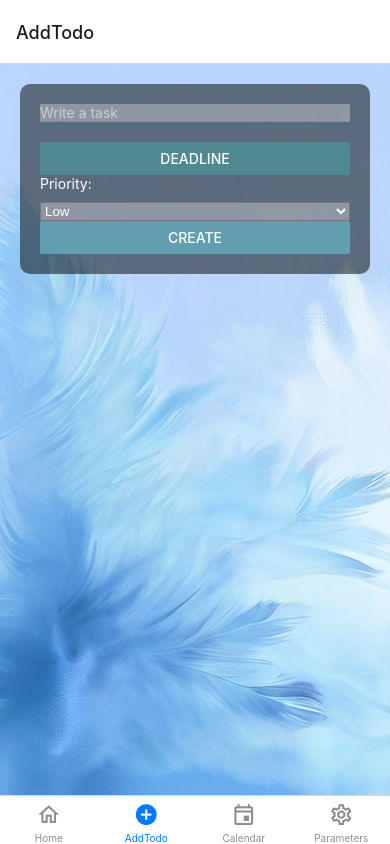
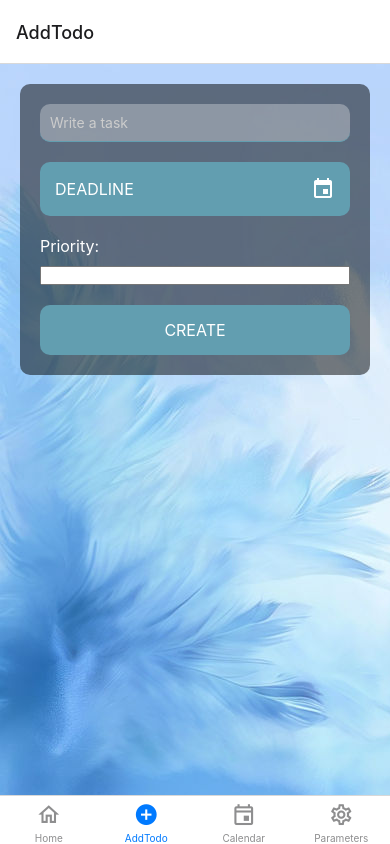
Before and after one commit to ZahraLandou/TodoApp, a React Native app: screen /AddTodo in a window 390 px wide. Built offline with nearby package versions, Linux system fonts and the light colour scheme.

Commit message:
Rearranged addtodo buttons

```diff
--- a/screens/AddTodoScreen.tsx
+++ b/screens/AddTodoScreen.tsx
@@ -1,28 +1,24 @@
 import React, { useState, useEffect } from 'react';
-import { View, TextInput, Button, FlatList, StyleSheet, Text, ImageBackground } from 'react-native';
+import { View, TextInput, Button, StyleSheet, Text, ImageBackground, TouchableOpacity } from 'react-native';
 import { useTodos } from '../components/TodosContext';
 import { useNavigation, useRoute, RouteProp } from '@react-navigation/native';
-import MainScreen from './MainScreen';
-
-import TodoItem from '../components/TodoItem';
-import { Todo, Priority, RootTabParamList} from '../assets/types';
+import { RootTabParamList, Priority } from '../assets/types';
 import { Picker } from '@react-native-picker/picker';
 import DateTimePicker from '@react-native-community/datetimepicker';
-import { BottomTabNavigationProp } from '@react-navigation/bottom-tabs';
+import Icon from 'react-native-vector-icons/MaterialCommunityIcons'; // For icons
 
 type AddTodoScreenRouteProp = RouteProp<RootTabParamList, 'AddTodo'>;
 
-
 const AddTodoScreen: React.FC = () => {
-    //const navigation = useNavigation<BottomTabNavigationProp<RootTabParamList>>();
   const { addTodo } = useTodos();
   const navigation = useNavigation();
   const route = useRoute<AddTodoScreenRouteProp>();
   const selectedDate = route.params?.selectedDate;
 
+  const [inputValue, setInputValue] = useState('');
+  const [priority, setPriority] = useState<Priority>(Priority.Low);
   const [deadline, setDeadline] = useState(new Date());
-  const [priority, setPriority] = useState<Priority>(Priority.Low);
-  const [inputValue, setInputValue] = useState('');
+  const [showDatePicker, setShowDatePicker] = useState(false);
 
   useEffect(() => {
     if (selectedDate) {
@@ -30,31 +26,12 @@ const AddTodoScreen: React.FC = () => {
     }
   }, [selectedDate]);
 
-  const [showDatePicker, setShowDatePicker] = useState(false);
-  const [todos, setTodos] = useState<Todo[]>([]);
-
-  // Function to toggle the completed status
-/*   const toggleComplete = (id: string) => {
-    setTodos(
-      todos.map(todo => {
-        if (todo.id === id) {
-          return { ...todo, completed: !todo.completed };
-        }
-        return todo;
-      })
-    );
-  }; */
   const handleAddTodo = () => {
     if (!inputValue.trim()) return;
     addTodo(inputValue.trim(), deadline, priority);
     setInputValue('');
     navigation.goBack();
   };
-
-
-/*   const deleteTodo = (id: string) => {
-    setTodos(todos.filter(todo => todo.id !== id));
-  }; */
 
   return (
     <ImageBackground
@@ -69,7 +46,13 @@ const AddTodoScreen: React.FC = () => {
           placeholder="Write a task"
           placeholderTextColor="#cccccc"
         />
-      <Button onPress={() => setShowDatePicker(true)} title="Deadline" color="#508991" />
+        <TouchableOpacity
+          style={styles.deadlineButton}
+          onPress={() => setShowDatePicker(true)}
+        >
+          <Text style={styles.deadlineButtonText}>DEADLINE</Text>
+          <Icon name="calendar" size={24} color="#fff" />
+        </TouchableOpacity>
         {showDatePicker && (
           <DateTimePicker
             value={deadline}
@@ -81,10 +64,10 @@ const AddTodoScreen: React.FC = () => {
                 setDeadline(selectedDate);
               }
             }}
-
           />
         )}
         <Text style={styles.label}>Priority:</Text>
+        <View style={styles.pickerContainer}>
           <Picker
             selectedValue={priority}
             onValueChange={(itemValue) => setPriority(itemValue)}
@@ -94,48 +77,72 @@ const AddTodoScreen: React.FC = () => {
             <Picker.Item label="Medium" value={Priority.Medium} />
             <Picker.Item label="Low" value={Priority.Low} />
           </Picker>
-      <Button title="Create" onPress={handleAddTodo} color="#629EB0" />
+        </View>
+        <TouchableOpacity style={styles.createButton} onPress={handleAddTodo}>
+          <Text style={styles.createButtonText}>CREATE</Text>
+        </TouchableOpacity>
       </View>
     </ImageBackground>
-
   );
 };
 
 const styles = StyleSheet.create({
-  container: {
-    flex: 1,
-    marginTop: 20,
-  },
-  input: {
-/*     margin: 15,
-    height: 40,
-    borderColor: '#8470FF',
-    borderWidth: 1,
-    paddingLeft: 10, */
-    backgroundColor: 'rgba(255, 255, 255, 0.3)', // Slightly transparent white
-    color: 'white', // Text color
-    borderBottomColor: '#629EB0', // Purple line for the input bottom
-    borderBottomWidth: 1,
-    marginBottom: 20,
-  },
-  inputContainer: {
-    backgroundColor: 'rgba(0, 0, 0, 0.5)', // Semi-transparent overlay
-    padding: 20,
-    borderRadius: 10,
-    margin: 20,
-  },
   backgroundImage: {
     flex: 1,
     resizeMode: 'cover',
   },
-  picker: {
-    color: 'white', // Text color inside picker
+  inputContainer: {
+    backgroundColor: 'rgba(0, 0, 0, 0.5)',
+    padding: 20,
+    borderRadius: 10,
+    margin: 20,
+    elevation: 5,
+  },
+  input: {
     backgroundColor: 'rgba(255, 255, 255, 0.3)',
+    color: 'white',
+    borderBottomColor: '#629EB0',
+    borderBottomWidth: 1,
+    marginBottom: 20,
+    borderRadius: 10,
+    padding: 10,
+  },
+  deadlineButton: {
+    flexDirection: 'row',
+    alignItems: 'center',
+    justifyContent: 'space-between',
+    backgroundColor: '#629EB0',
+    borderRadius: 10,
+    padding: 15,
+    marginBottom: 20,
+  },
+  deadlineButtonText: {
+    color: 'white',
+    fontSize: 16,
   },
   label: {
-    color: 'white', // Labels color
+    color: 'white',
     marginBottom: 10,
-  }
+    fontSize: 16,
+  },
+  pickerContainer: {
+    backgroundColor: 'rgba(255, 255, 255, 0.3)',
+    borderRadius: 10,
+    marginBottom: 20,
+  },
+  picker: {
+    color: 'white',
+  },
+  createButton: {
+    backgroundColor: '#629EB0',
+    borderRadius: 10,
+    padding: 15,
+    alignItems: 'center',
+  },
+  createButtonText: {
+    color: 'white',
+    fontSize: 16,
+  },
 });
 
 export default AddTodoScreen;
```
Lines whose indentation alone changed are shown as unchanged.
